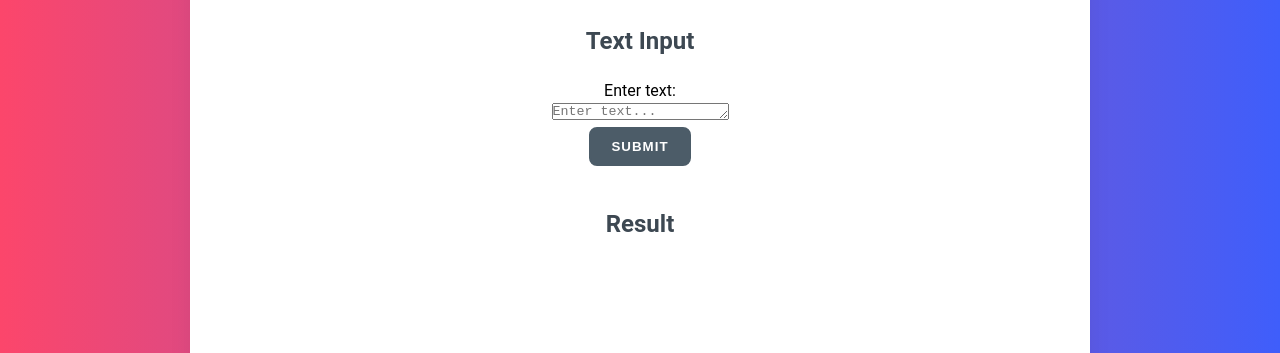
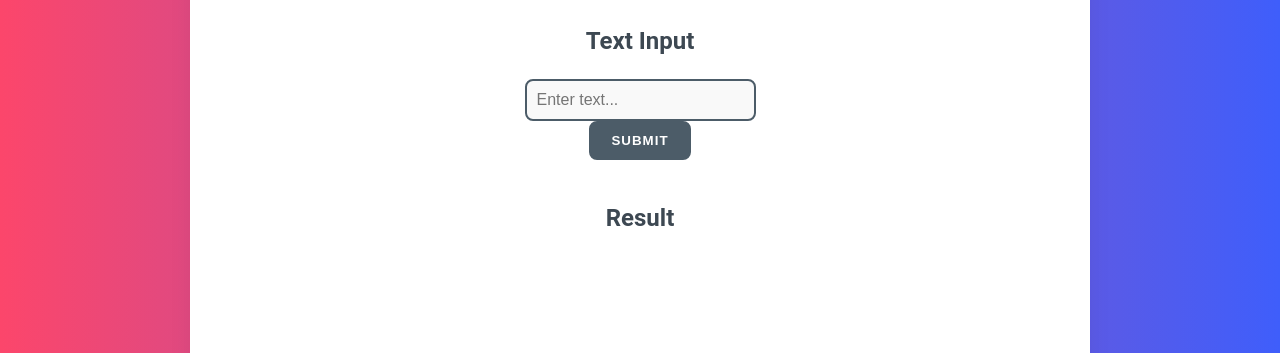
Before and after one commit to losty19/AI_Imager_frontend, a plain HTML site: page index.html in a window 1280 px wide. Shown: the part 283-636 px from the top of the page. Drawn offline with Linux system fonts and the light colour scheme.

Commit message:
Fixed textbox

```diff
--- a/AI_Imager_CSS.css
+++ b/AI_Imager_CSS.css
@@ -198,7 +198,7 @@ section {
 }
 
 /* Custom Text Input Box Styling */
-input[type="text-input"] {
+input[type="text"] {
     padding: 10px;
     border: 2px solid #4c5c68;
     border-radius: 8px;
@@ -209,12 +209,12 @@ input[type="text-input"] {
 }
 
 /* Text Input Box Hover Styling */
-input[type="text-input"]:hover {
+input[type="text"]:hover {
     border-color: #718096;
 }
 
 /* Text Input Box Focus Styling */
-input[type="text-input"]:focus {
+input[type="text"]:focus {
     outline: none;
     border-color: #718096;
     box-shadow: 0 0 5px rgba(113, 128, 150, 0.5);
--- a/index.html
+++ b/index.html
@@ -105,8 +105,7 @@
                 <h2>Text Input</h2>
                 <form id="my-form">
                     <dl>
-                        <dt><label for="text-input">Enter text:</label></dt>
-                        <dd><textarea id="text-input" rows="1" placeholder="Enter text..."></textarea></dd>
+                        <dd><input type="text" id="text-input" placeholder="Enter text..."></dd>
                     </dl>
                     <button id="submit-button" type="submit">Submit</button>
                 </form>
```
